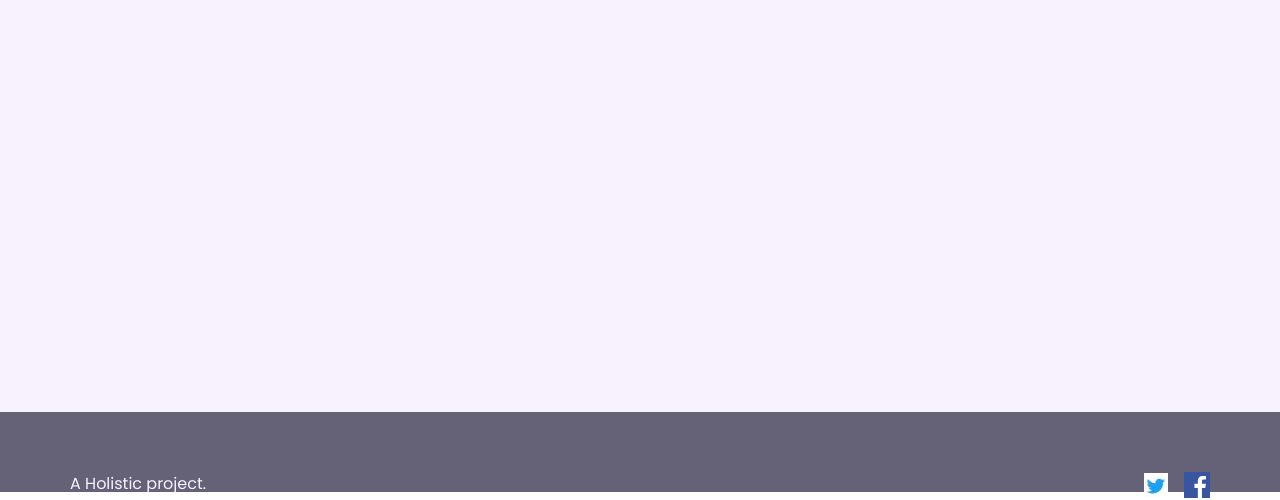
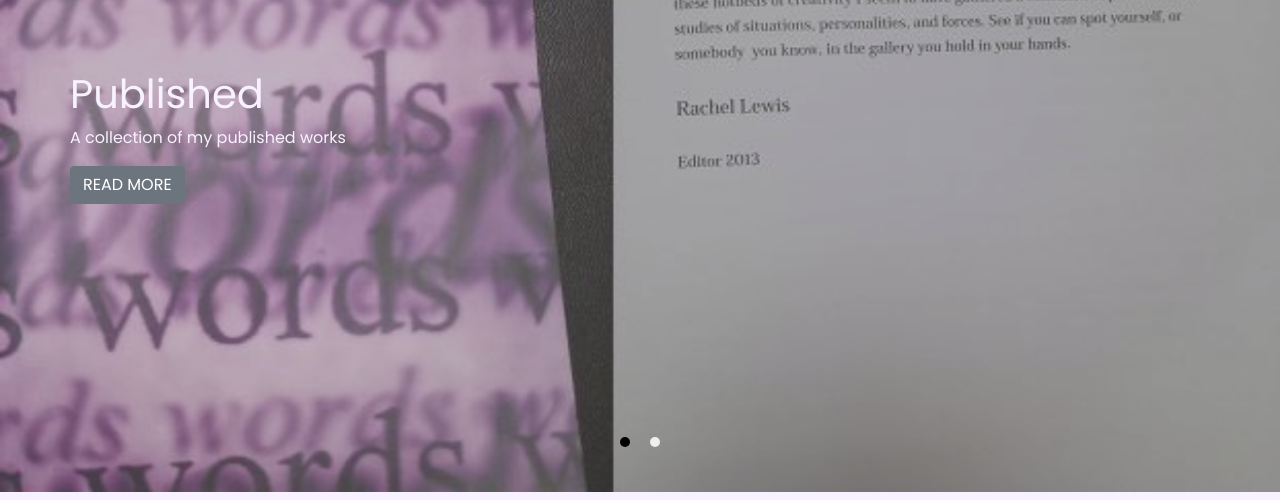
Before and after one commit to andrewlew1s/RLWebsite, a Vue app: page / in a window 1280 px wide. Shown: the part 308-808 px from the top of the page. Built offline with nearby package versions, Linux system fonts and the light colour scheme; no server answers; the database is empty.

Commit message:
feat: add extra slides for performed and published

```diff
--- a/src/containers/Collection/Performed.vue
+++ b/src/containers/Collection/Performed.vue
@@ -11,25 +11,25 @@
 				v-for="(post, i) in formattedPoems"
 				:key="post._id">
 				<section
-					class="AppPreview__third Collection__thumb"
+					class="PreviewList__third Collection__thumb"
 					:style="post.thumbnailImage"
 					:class="{
 							'Collection__thumb--first': (i%4==0),
 							'Collection__thumb--last': (i%4==3)
 						}">
 
-					<div class="AppPreview__overlay">
-						<div class="AppPreview__text">
-							<h4 class="AppPreview__title Collection__title">
+					<div class="PreviewList__overlay">
+						<div class="PreviewList__text">
+							<h4 class="PreviewList__title Collection__title">
 								{{post.title}}
 							</h4>
-							<p class="AppPreview__caption">
+							<p class="PreviewList__caption">
 								{{post.caption}}
 							</p>
 						</div>
 					</div>
 
-					<h4 class="AppPreview__title AppPreview__text">
+					<h4 class="PreviewList__title PreviewList__text">
 						{{post.title}}
 					</h4>
 
--- a/src/containers/Collection/Published.vue
+++ b/src/containers/Collection/Published.vue
@@ -11,25 +11,25 @@
 				v-for="(post, i) in formattedPoems"
 				:key="post._id">
 				<section
-					class="AppPreview__third Collection__thumb"
+					class="PreviewList__third Collection__thumb"
 					:style="post.thumbnailImage"
 					:class="{
 							'Collection__thumb--first': (i%4==0),
 							'Collection__thumb--last': (i%4==3)
 						}">
 
-					<div class="AppPreview__overlay">
-						<div class="AppPreview__text">
-							<h4 class="AppPreview__title Collection__title">
+					<div class="PreviewList__overlay">
+						<div class="PreviewList__text">
+							<h4 class="PreviewList__title Collection__title">
 								{{post.title}}
 							</h4>
-							<p class="AppPreview__caption">
+							<p class="PreviewList__caption">
 								{{post.caption}}
 							</p>
 						</div>
 					</div>
 
-					<h4 class="AppPreview__title AppPreview__text">
+					<h4 class="PreviewList__title PreviewList__text">
 						{{post.title}}
 					</h4>
 
--- a/src/containers/Landing/Page.vue
+++ b/src/containers/Landing/Page.vue
@@ -3,7 +3,7 @@
 
 		<carousel
 			class="Landing__carousel"
-			:slides="formattedSlides"/>
+			:slides="slidesFormatted"/>
 
 		<section class="App__inner">
 			<preview-list mode="published"/>
@@ -30,9 +30,9 @@ export default {
 		...mapGetters({
 			slides: 'post/featured'
 		}),
-		formattedSlides() {
+		slidesFormatted() {
 			if (!this.slides) return null;
-			return this.slides.map(slideInPoemForm => {
+			const slides = this.slides.map(slideInPoemForm => {
 				const link = `/#/collection/${slideInPoemForm._id}`;
 				const formattedSlide = {
 					title: slideInPoemForm.title,
@@ -42,6 +42,20 @@ export default {
 				};
 				return formattedSlide;
 			});
+			// Add two extra slides for the publish and perfomed sections
+			slides.push({
+				title: 'Published',
+				text: 'A collection of my published works',
+				imageSrc: '/static/images/published.jpg',
+				link: '/published'
+			});
+			slides.push({
+				title: 'Performed',
+				text: 'A collection of my performed works',
+				imageSrc: '/static/images/performed.jpg',
+				link: '/performed'
+			});
+			return slides;
 		}
 	},
 	methods: {
```
